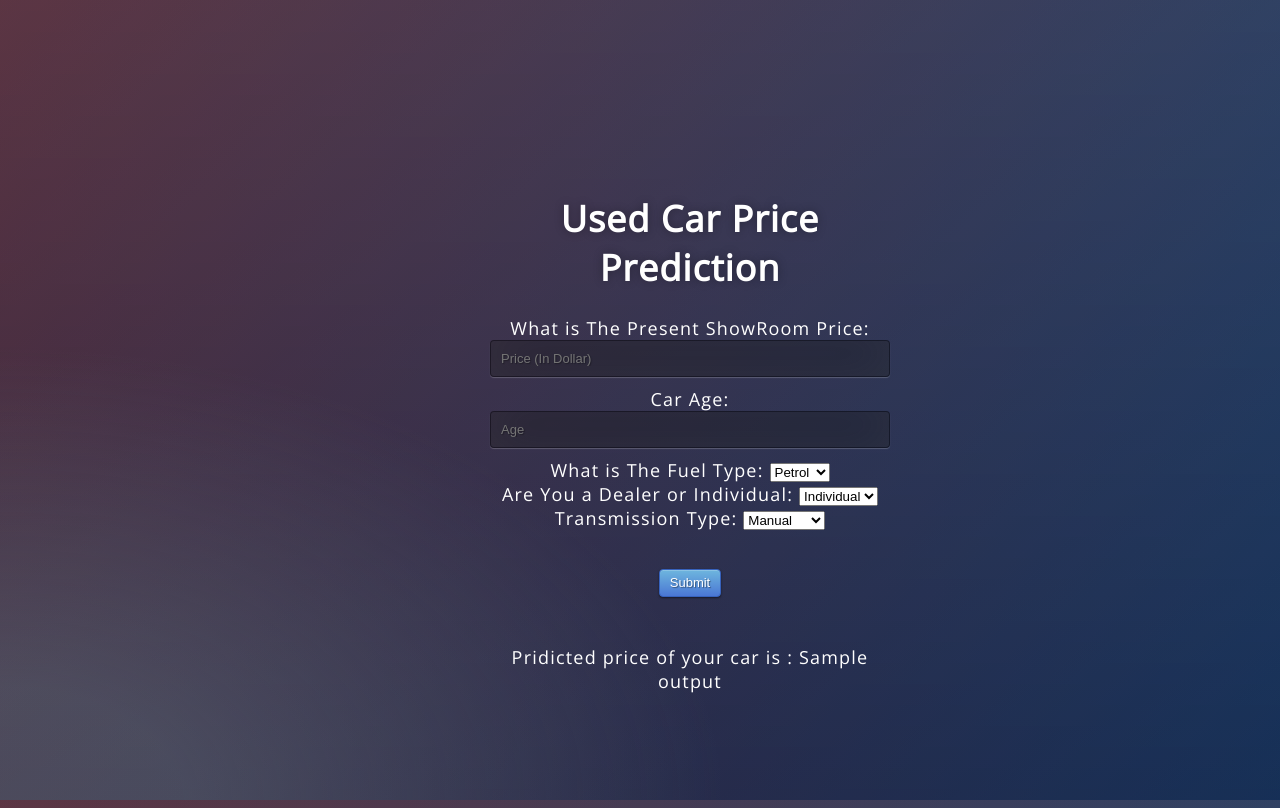
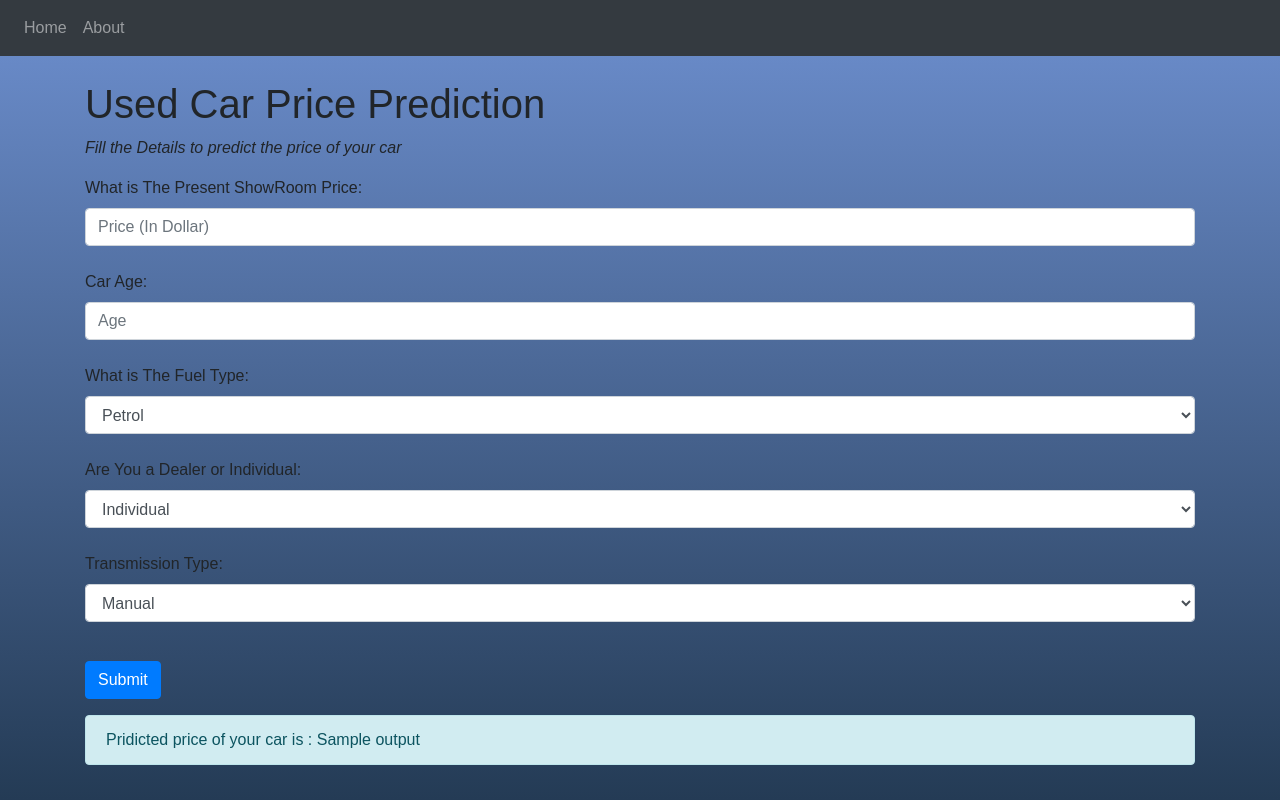
Before and after one commit to buriihenry/Used-Car-Price-Prediction, a Flask app: template templates/index.html in a window 1280 px wide. Run offline with Flask 2, Linux system fonts and the light colour scheme; the template is opened without the code that fills it: most values are stand-ins (such as "Sample title", 1, 10 or a date in 2020); parts of the project's set-up code (start-up, migrations or seed data) failed here and were passed over; some libraries are stand-ins or nearby versions.

Commit message:
Added #HTML and CSS

```diff
--- a/static/css/style.css
+++ b/static/css/style.css
@@ -1,63 +1,167 @@
-@import url(https://fonts.googleapis.com/css?family=Open+Sans);
-.btn { display: inline-block; *display: inline; *zoom: 1; padding: 4px 10px 4px; margin-bottom: 0; font-size: 13px; line-height: 18px; color: #333333; text-align: center;text-shadow: 0 1px 1px rgba(255, 255, 255, 0.75); vertical-align: middle; background-color: #f5f5f5; background-image: -moz-linear-gradient(top, #ffffff, #e6e6e6); background-image: -ms-linear-gradient(top, #ffffff, #e6e6e6); background-image: -webkit-gradient(linear, 0 0, 0 100%, from(#ffffff), to(#e6e6e6)); background-image: -webkit-linear-gradient(top, #ffffff, #e6e6e6); background-image: -o-linear-gradient(top, #ffffff, #e6e6e6); background-image: linear-gradient(top, #ffffff, #e6e6e6); background-repeat: repeat-x; filter: progid:dximagetransform.microsoft.gradient(startColorstr=#ffffff, endColorstr=#e6e6e6, GradientType=0); border-color: #e6e6e6 #e6e6e6 #e6e6e6; border-color: rgba(0, 0, 0, 0.1) rgba(0, 0, 0, 0.1) rgba(0, 0, 0, 0.25); border: 1px solid #e6e6e6; -webkit-border-radius: 4px; -moz-border-radius: 4px; border-radius: 4px; -webkit-box-shadow: inset 0 1px 0 rgba(255, 255, 255, 0.2), 0 1px 2px rgba(0, 0, 0, 0.05); -moz-box-shadow: inset 0 1px 0 rgba(255, 255, 255, 0.2), 0 1px 2px rgba(0, 0, 0, 0.05); box-shadow: inset 0 1px 0 rgba(255, 255, 255, 0.2), 0 1px 2px rgba(0, 0, 0, 0.05); cursor: pointer; *margin-left: .3em; }
-.btn:hover, .btn:active, .btn.active, .btn.disabled, .btn[disabled] { background-color: #e6e6e6; }
-.btn-large { padding: 9px 14px; font-size: 15px; line-height: normal; -webkit-border-radius: 5px; -moz-border-radius: 5px; border-radius: 5px; }
-.btn:hover { color: #333333; text-decoration: none; background-color: #e6e6e6; background-position: 0 -15px; -webkit-transition: background-position 0.1s linear; -moz-transition: background-position 0.1s linear; -ms-transition: background-position 0.1s linear; -o-transition: background-position 0.1s linear; transition: background-position 0.1s linear; }
-.btn-primary, .btn-primary:hover { text-shadow: 0 -1px 0 rgba(0, 0, 0, 0.25); color: #ffffff; }
-.btn-primary.active { color: rgba(255, 255, 255, 0.75); }
-.btn-primary { background-color: #4a77d4; background-image: -moz-linear-gradient(top, #6eb6de, #4a77d4); background-image: -ms-linear-gradient(top, #6eb6de, #4a77d4); background-image: -webkit-gradient(linear, 0 0, 0 100%, from(#6eb6de), to(#4a77d4)); background-image: -webkit-linear-gradient(top, #6eb6de, #4a77d4); background-image: -o-linear-gradient(top, #6eb6de, #4a77d4); background-image: linear-gradient(top, #6eb6de, #4a77d4); background-repeat: repeat-x; filter: progid:dximagetransform.microsoft.gradient(startColorstr=#6eb6de, endColorstr=#4a77d4, GradientType=0);  border: 1px solid #3762bc; text-shadow: 1px 1px 1px rgba(0,0,0,0.4); box-shadow: inset 0 1px 0 rgba(255, 255, 255, 0.2), 0 1px 2px rgba(0, 0, 0, 0.5); }
-.btn-primary:hover, .btn-primary:active, .btn-primary.active, .btn-primary.disabled, .btn-primary[disabled] { filter: none; background-color: #4a77d4; }
-.btn-block { width: 100%; display:block; }
+html {
+	height: 100%;
+  }
+  body {
+	margin:0;
+	padding:0;
+	font-family: sans-serif;
+	background: linear-gradient(#6d8fcf, #243b55);
+  }
 
-* { -webkit-box-sizing:border-box; -moz-box-sizing:border-box; -ms-box-sizing:border-box; -o-box-sizing:border-box; box-sizing:border-box; }
+  .login-box {
+	position: absolute;
+	top: 50%;
+	left: 50%;
+	width: 400px;
+	padding: 40px;
+	transform: translate(-50%, -50%);
+	background: rgba(0,0,0,.5);
+	box-sizing: border-box;
+	box-shadow: 0 15px 25px rgba(0,0,0,.6);
+	border-radius: 10px;
+  }
 
-html { width: 100%; height:100%; overflow:hidden; }
+  .login-box h2 {
+	margin: 0 0 30px;
+	padding: 0;
+	color: #fff;
+	text-align: center;
+  }
 
-body {
+  .login-box .user-box {
+	position: relative;
+  }
+
+  .login-box .user-box input {
 	width: 100%;
-	height:100%;
-	font-family: 'Open Sans', sans-serif;
-	background: #092756;
+	padding: 10px 0;
+	font-size: 16px;
+	color: rgb(208, 115, 115);
+	margin-bottom: 30px;
+	border: none;
+	border-bottom: 1px solid #fff;
+	outline: none;
+	background: transparent;
+  }
+  .login-box .user-box label {
+	position: absolute;
+	top:0;
+	left: 0;
+	padding: 10px 0;
+	font-size: 16px;
+	color: rgb(183, 120, 120);
+	pointer-events: none;
+	transition: .5s;
+  }
+
+  .login-box .user-box input:focus ~ label,
+  .login-box .user-box input:valid ~ label {
+	top: -20px;
+	left: 0;
+	color: #03e9f4;
+	font-size: 12px;
+  }
+
+  .login-box form a {
+	position: relative;
+	display: inline-block;
+	padding: 10px 20px;
+	color: #03e9f4;
+	font-size: 16px;
+	text-decoration: none;
+	text-transform: uppercase;
+	overflow: hidden;
+	transition: .5s;
+	margin-top: 40px;
+	letter-spacing: 4px
+  }
+
+  .login-box a:hover {
+	background: #03e9f4;
 	color: #fff;
-	font-size: 18px;
-	text-align:center;
-	letter-spacing:1.2px;
-	background: -moz-radial-gradient(0% 100%, ellipse cover, rgba(104,128,138,.4) 10%,rgba(138,114,76,0) 40%),-moz-linear-gradient(top,  rgba(57,173,219,.25) 0%, rgba(42,60,87,.4) 100%), -moz-linear-gradient(-45deg,  #670d10 0%, #092756 100%);
-	background: -webkit-radial-gradient(0% 100%, ellipse cover, rgba(104,128,138,.4) 10%,rgba(138,114,76,0) 40%), -webkit-linear-gradient(top,  rgba(57,173,219,.25) 0%,rgba(42,60,87,.4) 100%), -webkit-linear-gradient(-45deg,  #670d10 0%,#092756 100%);
-	background: -o-radial-gradient(0% 100%, ellipse cover, rgba(104,128,138,.4) 10%,rgba(138,114,76,0) 40%), -o-linear-gradient(top,  rgba(57,173,219,.25) 0%,rgba(42,60,87,.4) 100%), -o-linear-gradient(-45deg,  #670d10 0%,#092756 100%);
-	background: -ms-radial-gradient(0% 100%, ellipse cover, rgba(104,128,138,.4) 10%,rgba(138,114,76,0) 40%), -ms-linear-gradient(top,  rgba(57,173,219,.25) 0%,rgba(42,60,87,.4) 100%), -ms-linear-gradient(-45deg,  #670d10 0%,#092756 100%);
-	background: -webkit-radial-gradient(0% 100%, ellipse cover, rgba(104,128,138,.4) 10%,rgba(138,114,76,0) 40%), linear-gradient(to bottom,  rgba(57,173,219,.25) 0%,rgba(42,60,87,.4) 100%), linear-gradient(135deg,  #670d10 0%,#092756 100%);
-	filter: progid:DXImageTransform.Microsoft.gradient( startColorstr='#3E1D6D', endColorstr='#092756',GradientType=1 );
+	border-radius: 5px;
+	box-shadow: 0 0 5px #03e9f4,
+				0 0 25px #03e9f4,
+				0 0 50px #03e9f4,
+				0 0 100px #03e9f4;
+  }
 
-}
-.login {
+  .login-box a span {
 	position: absolute;
-	top: 40%;
-	left: 50%;
-	margin: -150px 0 0 -150px;
-	width:400px;
-	height:400px;
-}
+	display: block;
+  }
 
-.login h1 { color: #fff; text-shadow: 0 0 10px rgba(0,0,0,0.3); letter-spacing:1px; text-align:center; }
+  .login-box a span:nth-child(1) {
+	top: 0;
+	left: -100%;
+	width: 100%;
+	height: 2px;
+	background: linear-gradient(90deg, transparent, #03e9f4);
+	animation: btn-anim1 1s linear infinite;
+  }
 
-input {
+  @keyframes btn-anim1 {
+	0% {
+	  left: -100%;
+	}
+	50%,100% {
+	  left: 100%;
+	}
+  }
+
+  .login-box a span:nth-child(2) {
+	top: -100%;
+	right: 0;
+	width: 2px;
+	height: 100%;
+	background: linear-gradient(180deg, transparent, #03e9f4);
+	animation: btn-anim2 1s linear infinite;
+	animation-delay: .25s
+  }
+
+  @keyframes btn-anim2 {
+	0% {
+	  top: -100%;
+	}
+	50%,100% {
+	  top: 100%;
+	}
+  }
+
+  .login-box a span:nth-child(3) {
+	bottom: 0;
+	right: -100%;
 	width: 100%;
-	margin-bottom: 10px;
-	background: rgba(0,0,0,0.3);
-	border: none;
-	outline: none;
-	padding: 10px;
-	font-size: 13px;
-	color: #fff;
-	text-shadow: 1px 1px 1px rgba(0,0,0,0.3);
-	border: 1px solid rgba(0,0,0,0.3);
-	border-radius: 4px;
-	box-shadow: inset 0 -5px 45px rgba(100,100,100,0.2), 0 1px 1px rgba(255,255,255,0.2);
-	-webkit-transition: box-shadow .5s ease;
-	-moz-transition: box-shadow .5s ease;
-	-o-transition: box-shadow .5s ease;
-	-ms-transition: box-shadow .5s ease;
-	transition: box-shadow .5s ease;
-}
-input:focus { box-shadow: inset 0 -5px 45px rgba(100,100,100,0.4), 0 1px 1px rgba(255,255,255,0.2); }
+	height: 2px;
+	background: linear-gradient(270deg, transparent, #03e9f4);
+	animation: btn-anim3 1s linear infinite;
+	animation-delay: .5s
+  }
+
+  @keyframes btn-anim3 {
+	0% {
+	  right: -100%;
+	}
+	50%,100% {
+	  right: 100%;
+	}
+  }
+
+  .login-box a span:nth-child(4) {
+	bottom: -100%;
+	left: 0;
+	width: 2px;
+	height: 100%;
+	background: linear-gradient(360deg, transparent, #03e9f4);
+	animation: btn-anim4 1s linear infinite;
+	animation-delay: .75s
+  }
+
+  @keyframes btn-anim4 {
+	0% {
+	  bottom: -100%;
+	}
+	50%,100% {
+	  bottom: 100%;
+	}
+  }
--- a/templates/index.html
+++ b/templates/index.html
@@ -1,23 +1,39 @@
 <!DOCTYPE html>
-<html >
-<!--From https://codepen.io/frytyler/pen/EGdtg-->
+<html lang="en">
 <head>
-  <meta charset="UTF-8">
-  <title>ML API</title>
-  <link href='https://fonts.googleapis.com/css?family=Pacifico' rel='stylesheet' type='text/css'>
-<link href='https://fonts.googleapis.com/css?family=Arimo' rel='stylesheet' type='text/css'>
-<link href='https://fonts.googleapis.com/css?family=Hind:300' rel='stylesheet' type='text/css'>
-<link href='https://fonts.googleapis.com/css?family=Open+Sans+Condensed:300' rel='stylesheet' type='text/css'>
-<link rel="stylesheet" href="{{ url_for('static', filename='css/style.css') }}">
+  <title>Car Price Prediction</title>
+  <meta charset="utf-8">
+  <meta name="viewport" content="width=device-width, initial-scale=1">
+  <link rel="stylesheet" href="https://maxcdn.bootstrapcdn.com/bootstrap/4.5.2/css/bootstrap.min.css">
+  <script src="https://ajax.googleapis.com/ajax/libs/jquery/3.5.1/jquery.min.js"></script>
+  <script src="https://cdnjs.cloudflare.com/ajax/libs/popper.js/1.16.0/umd/popper.min.js"></script>
+  <script src="https://maxcdn.bootstrapcdn.com/bootstrap/4.5.2/js/bootstrap.min.js"></script>
+  <link rel="stylesheet" href="{{ url_for('static', filename='css/style.css') }}">
+</head>
+<body>
+<!-- Navigation Bar-->
+<nav class="navbar navbar-expand-sm bg-dark navbar-dark">
+  <!-- Links -->
+  <ul class="navbar-nav">
+    <li class="nav-item">
+      <a class="nav-link" href="#">Home</a>
+    </li>
+    <li class="nav-item">
+      <a class="nav-link" href="#">About</a>
+    </li>
+  </ul>
+</nav>
+<br>
 
-</head>
 
-<body>
- <div class="login">
-	<h1>Used Car Price Prediction</h1>
 
-     <!-- Main Input For Receiving Query to our ML -->
-     <form action="/" method="POST">
+<div class="container">
+  <!--<img align="middle" src="https://image.freepik.com/free-vector/by-my-car-illustration-concept_114360-870.jpg"> -->
+  <h1>Used Car Price Prediction</h1>
+  <p style="font-style: italic;">Fill the Details to predict the price of your car</p>
+
+    <!-- User Input Form-->
+    <form action="/" method="POST">
         <div class="form-group">
             <label for="Price">What is The Present ShowRoom Price:</label>
             <input type="number" step="0.01" class="form-control" placeholder="Price (In Dollar)" id="Price" name="price" required><br>
@@ -51,11 +67,18 @@
     </form>
 
 
-   <br>
-   <br>
-   <strong></strong> Pridicted price of your car is : {{output}}
 
- </div>
+</div>
+
+<!-- After Prediction -->
+
+<div class="container">
+  <h2></h2>
+  <div class="alert alert-info" role="alert">
+    <strong></strong> Pridicted price of your car is : {{output}}
+  </div>
+</div>
+
 
 
 </body>
```
